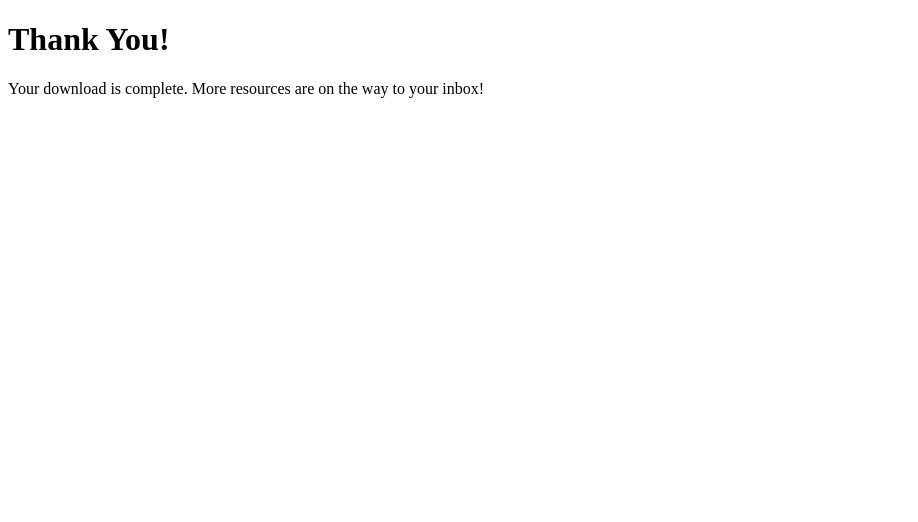
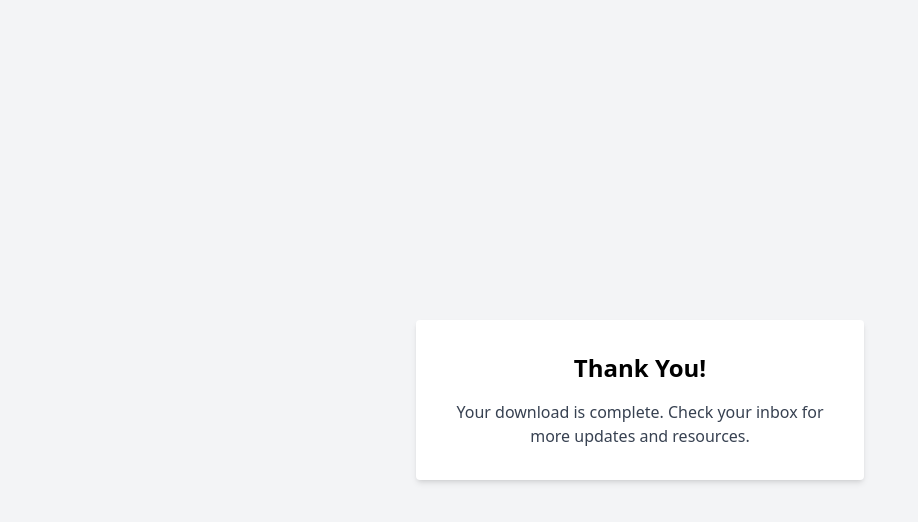
Before and after one commit to Akash-b17/web_for_dummies, a plain HTML site: page thankyou.html in a window 1280 px wide. Shown: the whole page, without its empty margins (0-918 px from the left). Drawn offline with nearby package versions, Linux system fonts and the light colour scheme.

Commit message:
Update thankyou.html

```diff
--- a/thankyou.html
+++ b/thankyou.html
@@ -3,23 +3,23 @@
 <head>
   <meta charset="UTF-8">
   <title>Thank You</title>
+  <script src="https://cdn.tailwindcss.com"></script>
 
-  <!-- Google Tag Manager (head) -->
+  <!-- GTM -->
   <script>(function(w,d,s,l,i){w[l]=w[l]||[];w[l].push({'gtm.start':
   new Date().getTime(),event:'gtm.js'});var f=d.getElementsByTagName(s)[0],
   j=d.createElement(s),dl=l!='dataLayer'?'&l='+l:'';j.async=true;j.src=
   'https://www.googletagmanager.com/gtm.js?id='+i+dl;f.parentNode.insertBefore(j,f);
   })(window,document,'script','dataLayer','GTM-KNQTBWJ4');</script>
-  <!-- End Google Tag Manager -->
-
 </head>
-<body>
-  <!-- Google Tag Manager (noscript) -->
+<body class="bg-gray-100 flex items-center justify-center min-h-screen">
+  <!-- GTM (noscript) -->
   <noscript><iframe src="https://www.googletagmanager.com/ns.html?id=GTM-KNQTBWJ4"
   height="0" width="0" style="display:none;visibility:hidden"></iframe></noscript>
-  <!-- End Google Tag Manager (noscript) -->
 
-  <h1>Thank You!</h1>
-  <p>Your download is complete. More resources are on the way to your inbox!</p>
+  <div class="bg-white p-8 rounded shadow-md w-full max-w-md text-center">
+    <h1 class="text-2xl font-bold mb-4">Thank You!</h1>
+    <p class="text-gray-700">Your download is complete. Check your inbox for more updates and resources.</p>
+  </div>
 </body>
 </html>
```
